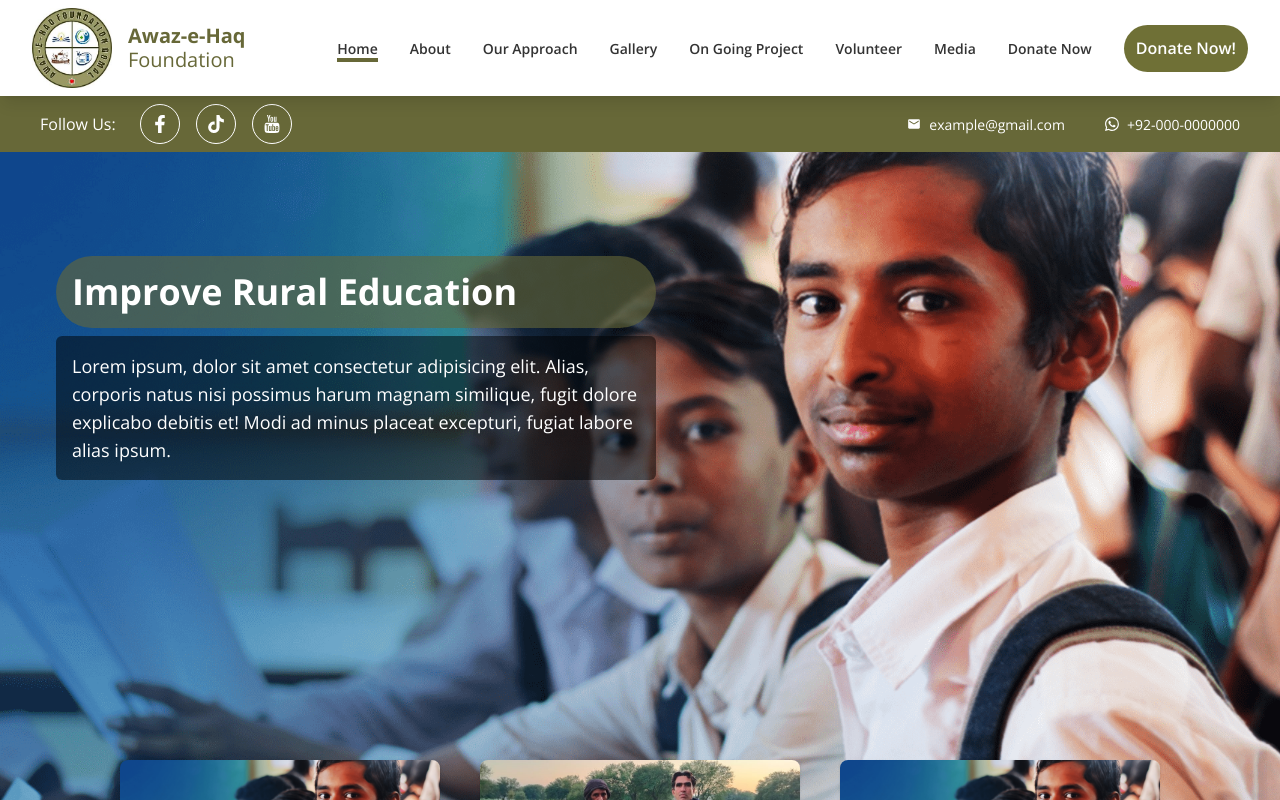
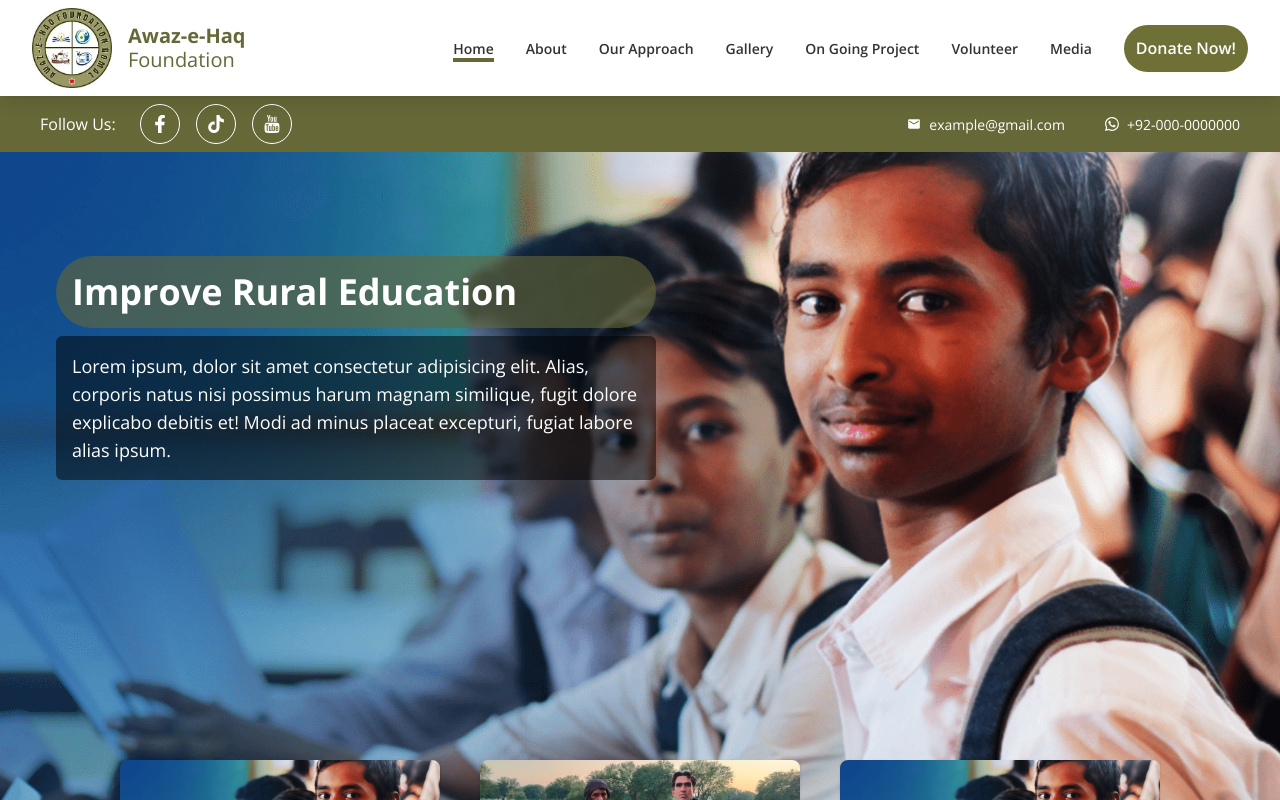
Before and after one commit to codewithRaees/awazehaq, a React (Vite) app: page / in a window 1280 px wide. Shown: the top 800 px of the page. Built offline with nearby package versions, Linux system fonts and the light colour scheme.

Commit message:
commit fix donate now link in header page menu

```diff
--- a/src/components/Header.jsx
+++ b/src/components/Header.jsx
@@ -62,7 +62,8 @@ const Header = ({ navLinks }) => {
         <div className="header-left flex justify-around items-center sm:gap-5">
           <nav className="hidden custom-md:block">
             <ul className="flex justify-around gap-2 text-[#333333] text-[14px] font-semibold">
-              {navLinks.map((link, i) => (
+              {navLinks.filter((link)=> link.label != 'Donate Now')
+                .map((link, i) => (
                 <li
                   key={i}
                   onClick={() => handleLinkClick(link)}
```
